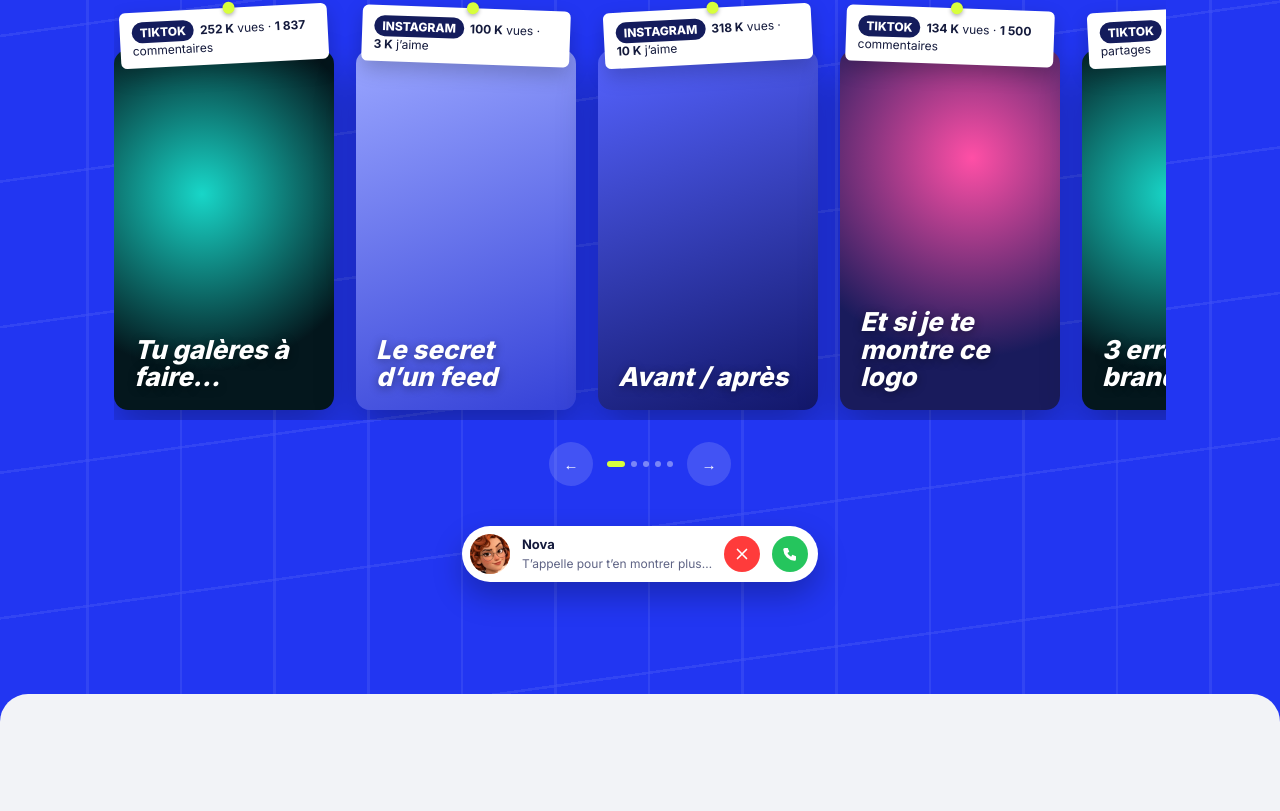
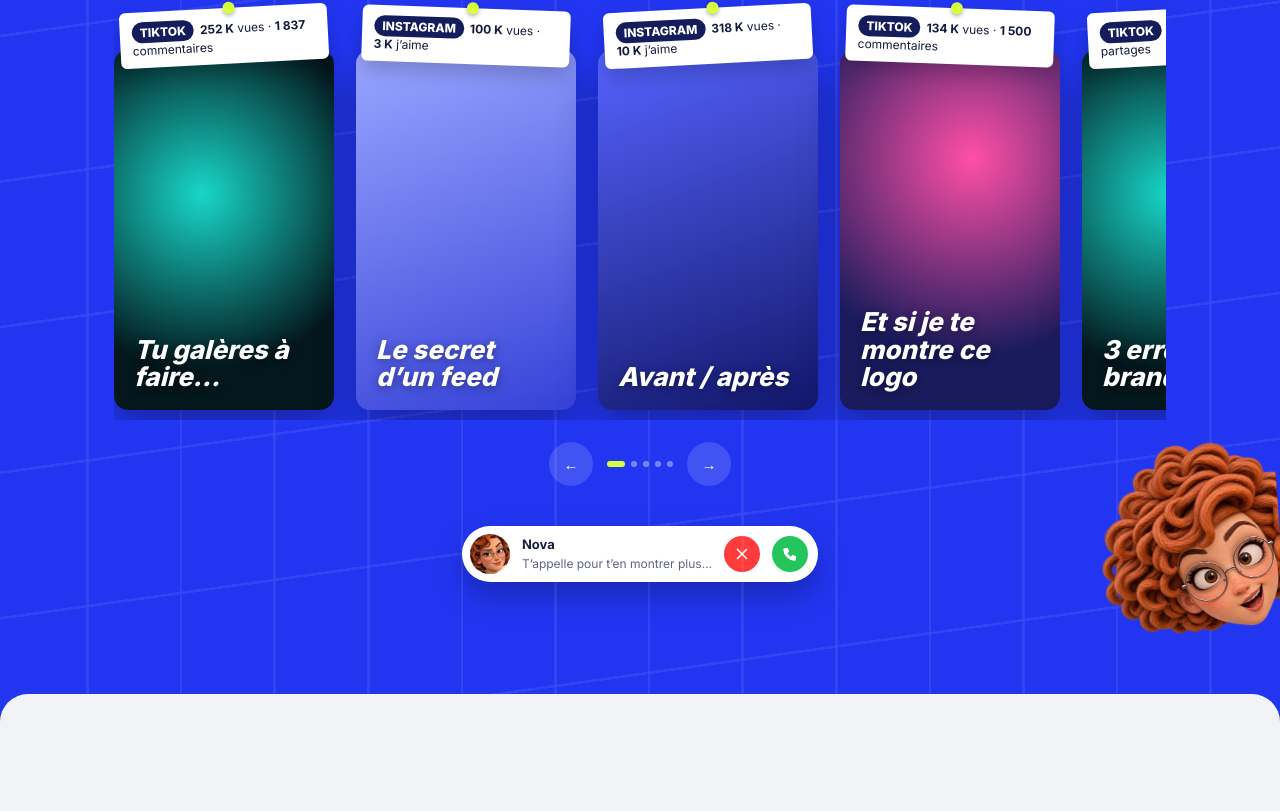
Before and after one commit to 09-zed/nova-studio, a plain HTML site: page index.html in a window 1280 px wide. Shown: the part 2589-3400 px from the top of the page. Drawn offline with Linux system fonts and the light colour scheme; a web font is replaced by a local one.

Commit message:
Ajoute la tête qui surgit près de l'appel entrant
Co-Authored-By: Claude Opus 5.5 <noreply@anthropic.com>
Claude-Session: https://claude.ai/code/session_013uQTHdqoBsLyDE2hafEbUx

```diff
--- a/index.html
+++ b/index.html
@@ -107,6 +107,7 @@
       </div>
       <div class="car-ctrl"><button class="arrow" data-dir="-1" aria-label="Précédent">←</button><div class="dots"></div><button class="arrow" data-dir="1" aria-label="Suivant">→</button></div>
     </div>
+    <img class="peek" src="img/peek.webp" alt="" width="420" height="440" loading="lazy">
     <div class="call"><img class="avatar" src="img/head.webp" alt=""><div><b>Nova</b><small>T’appelle pour t’en montrer plus…</small></div><span class="hang" aria-hidden="true"><svg viewBox="0 0 24 24"><path d="M6 6l12 12M18 6L6 18"/></svg></span><a class="pick" href="#contact" aria-label="Réserver un appel"><svg viewBox="0 0 24 24" aria-hidden="true"><path d="M5 4h4l2 5-2.5 1.5a11 11 0 005 5L15 13l5 2v4a2 2 0 01-2 2A16 16 0 013 6a2 2 0 012-2z"/></svg></a></div>
   </div>
 </section>
--- a/main.js
+++ b/main.js
@@ -53,6 +53,10 @@ const io = new IntersectionObserver(entries => entries.forEach(en => {
 }), { threshold: 0.15 });
 document.querySelectorAll('.reveal').forEach((el, i) => { el.style.transitionDelay = (i % 4) * 60 + 'ms'; io.observe(el); });
 
+// Tête qui surgit du bord quand la zone d'appel arrive
+const peek = document.querySelector('.peek');
+if (peek) new IntersectionObserver((es, o) => es.forEach(e => { if (e.isIntersecting) { peek.classList.add('in'); o.disconnect(); } }), { threshold: .6 }).observe(document.querySelector('.call'));
+
 // Carrousel vidéos
 const track = document.querySelector('.track');
 const items = [...track.children];
--- a/style.css
+++ b/style.css
@@ -273,6 +273,11 @@ p{text-wrap:pretty}
   .nav.open{background:rgba(255,255,255,.92);backdrop-filter:blur(12px)}
 }
 
+.results .wrap{position:static}
+.peek{position:absolute;right:0;bottom:90px;width:180px;height:auto;z-index:2;pointer-events:none;transform:translateX(100%);transition:transform .7s var(--ease-out)}
+.peek.in{transform:translateX(0) rotate(-4deg)}
+@media (prefers-reduced-motion:reduce){.peek{transform:translateX(0) rotate(-4deg)}}
+
 /* Responsive */
 @media (max-width:900px){
   .nav{padding:12px 16px}.nav nav{display:flex}
@@ -291,4 +296,5 @@ p{text-wrap:pretty}
   .big-logo span{font-size:60px}
   .sky,.footer{margin-left:0;margin-right:0}
   .wrap{padding:0 16px}
+  .peek{width:120px;bottom:20px}
 }
```
Also changed, not shown: img/peek.webp (added).
